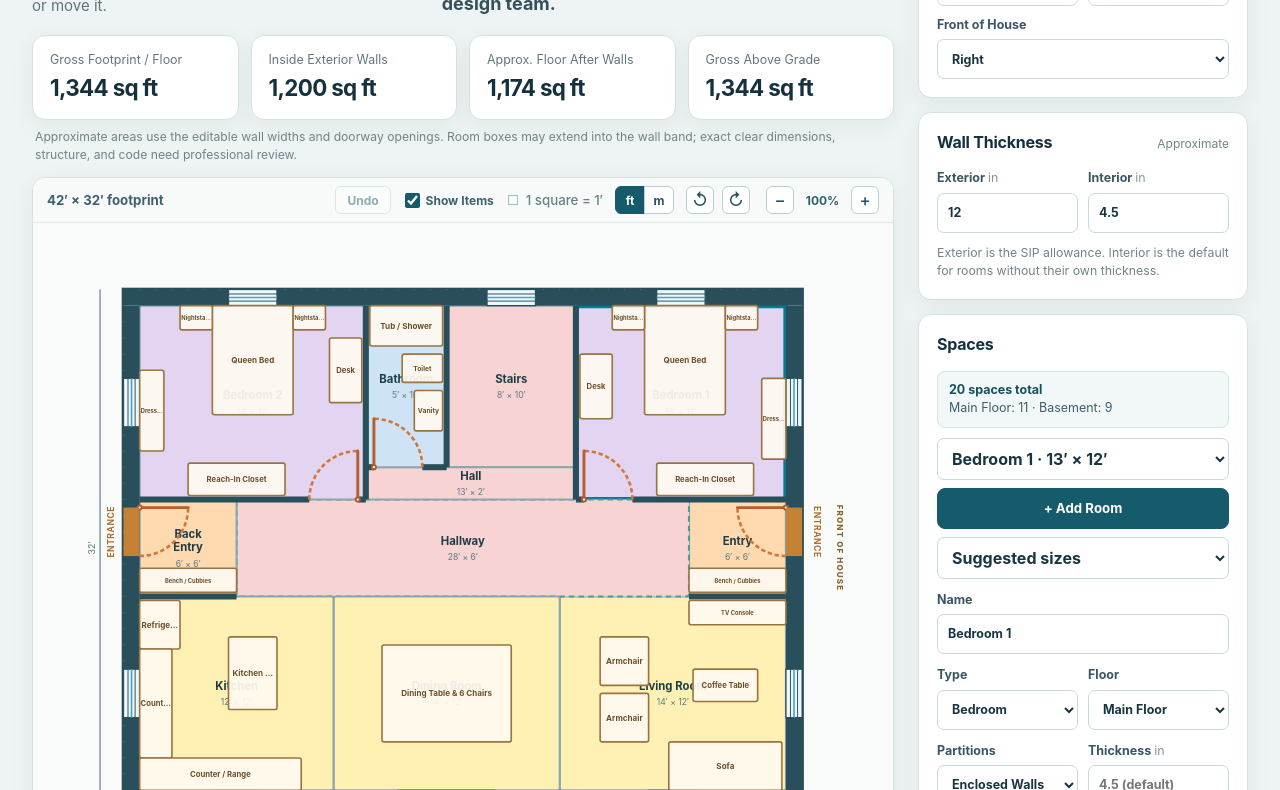
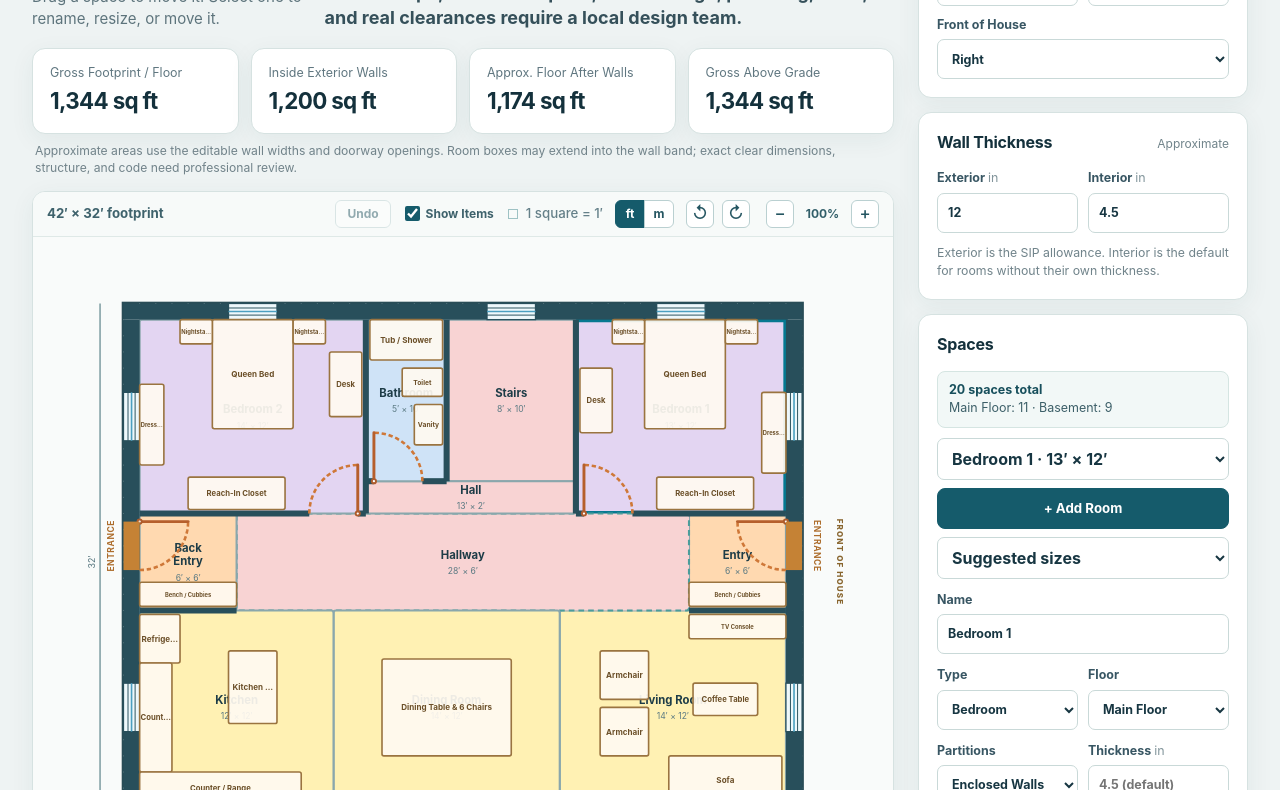
Before and after one commit to Sal-r/sip-house-planner, a plain HTML site: page index.html in a window 1280 px wide. Shown: the part 213-1003 px from the top of the page. Drawn offline with Linux system fonts and the light colour scheme.

Commit message:
Update styles.css
changed the layout for the disclaimer again

```diff
--- a/styles.css
+++ b/styles.css
@@ -271,11 +271,7 @@ input:disabled, select:disabled { background: #f1f5f4; color: var(--disabled-tex
   align-items: stretch;
   gap: 10px;
 }
-/* width: 0 keeps the long text from setting the width of the whole column, and
-   min-width: 100% then stretches it to the width of the floor tabs. */
 .disclaimer {
-  width: 0;
-  min-width: 100%;
   color: #35505a;
   font-size: 1.125rem;
   font-weight: 700;
```
